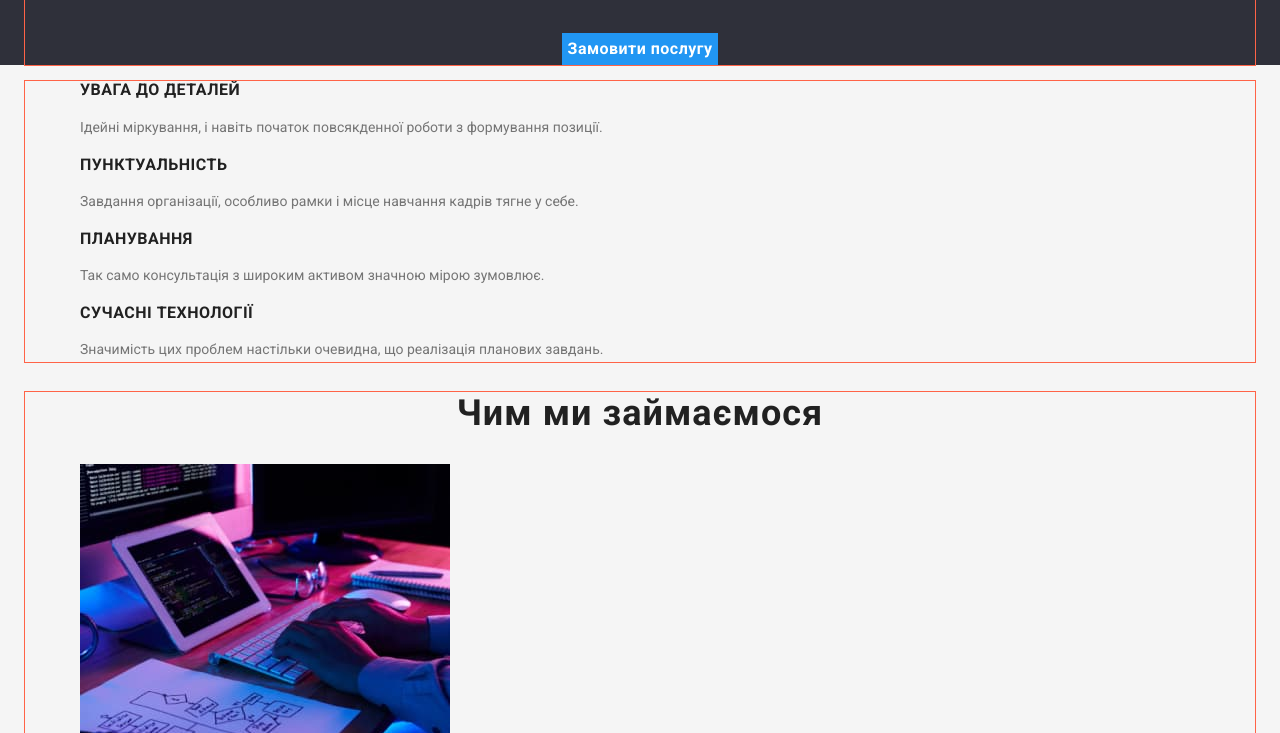
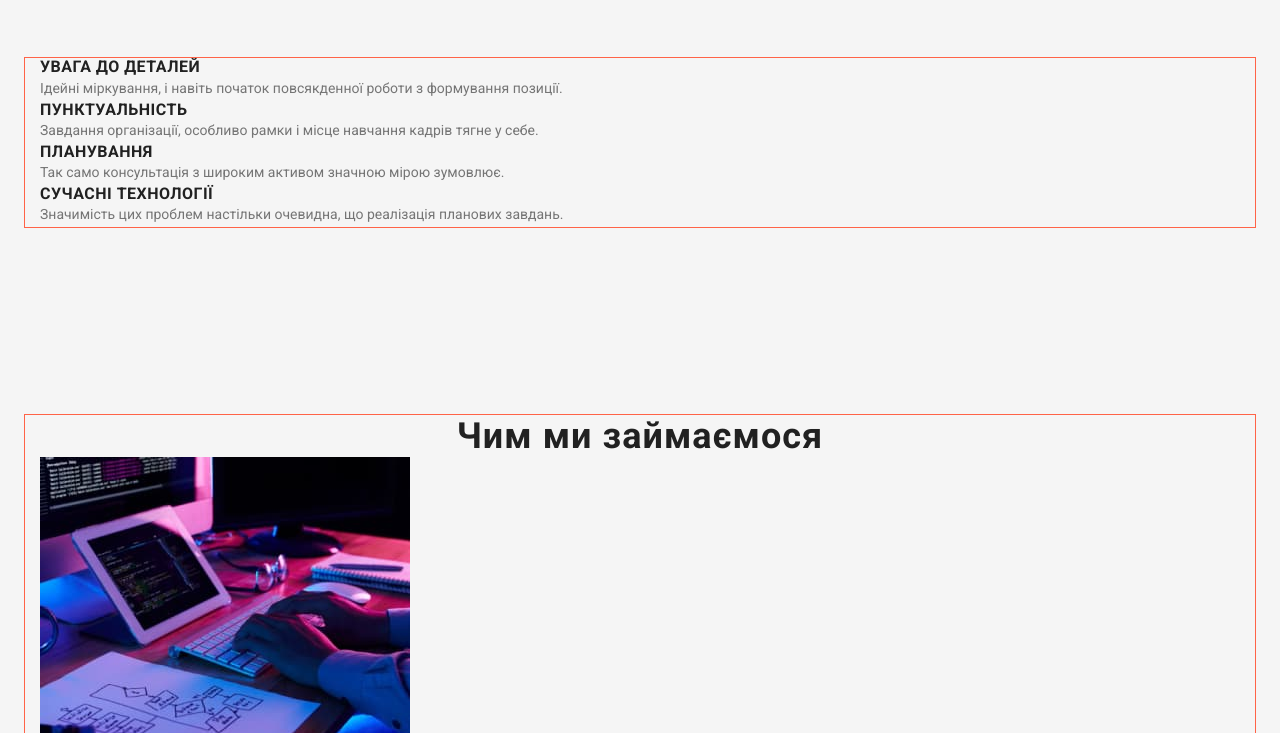
Before and after one commit to KirpaOleg/goit-markup-hw-03, a plain HTML site: page index.html in a window 1280 px wide. Shown: the part 247-980 px from the top of the page. Drawn offline with nearby package versions, Linux system fonts and the light colour scheme.

Commit message:
normalize container

```diff
--- a/css/styles.css
+++ b/css/styles.css
@@ -15,6 +15,15 @@ body {
   font-size: 14px;
   font-weight: 400;
 }
+h1,h2,h3,h4,h5,h6,p,ul {
+  margin: 0;
+  padding: 0;
+}
+img {
+  display: block;
+  max-width: 100%;
+  height: auto;
+}
 .container {
   margin-left: auto;
   margin-right: auto;
@@ -22,6 +31,10 @@ body {
   padding-left: 15px;
   padding-right: 15px;
   outline: 1px solid tomato;
+}
+.section {
+  padding-top: 94px;
+  padding-bottom: 94px;
 }
 .list {
   list-style: none;
--- a/index.html
+++ b/index.html
@@ -43,7 +43,7 @@
       </div>
     </section>
 
-    <section>
+    <section class="section">
       <div class="container">
         <h2 class="visually-hidden">Підхід до роботи</h2>
         <ul class="list">
@@ -78,7 +78,7 @@
       </div>
     </section>
 
-    <section>
+    <section class="section">
       <div class="container">
         <h2 class="section-title">Чим ми займаємося</h2>
         <ul class="list">
@@ -89,7 +89,7 @@
       </div>
     </section>
 
-    <section class="section-ourteam">
+    <section class="section-ourteam section">
       <div class="container">
         <h2 class="section-title">Наша команда</h2>
         <ul class="list">
```
